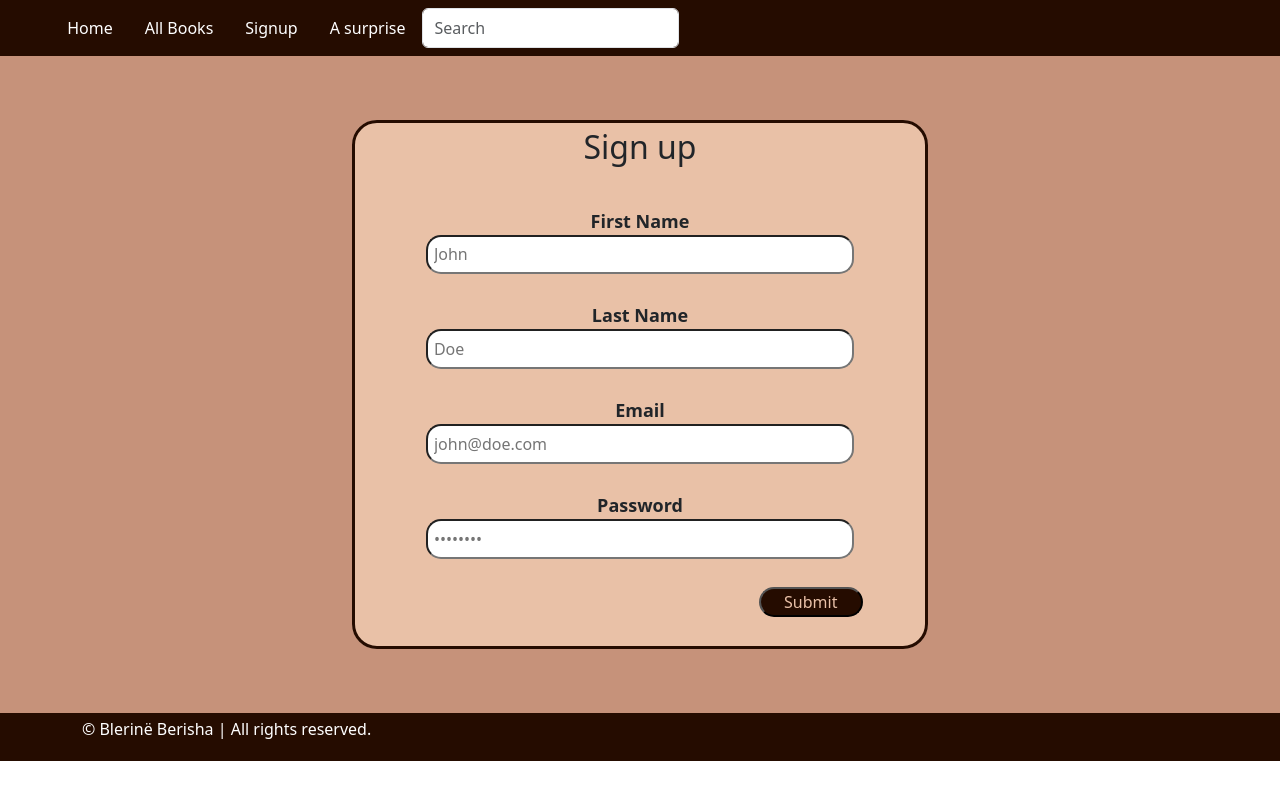
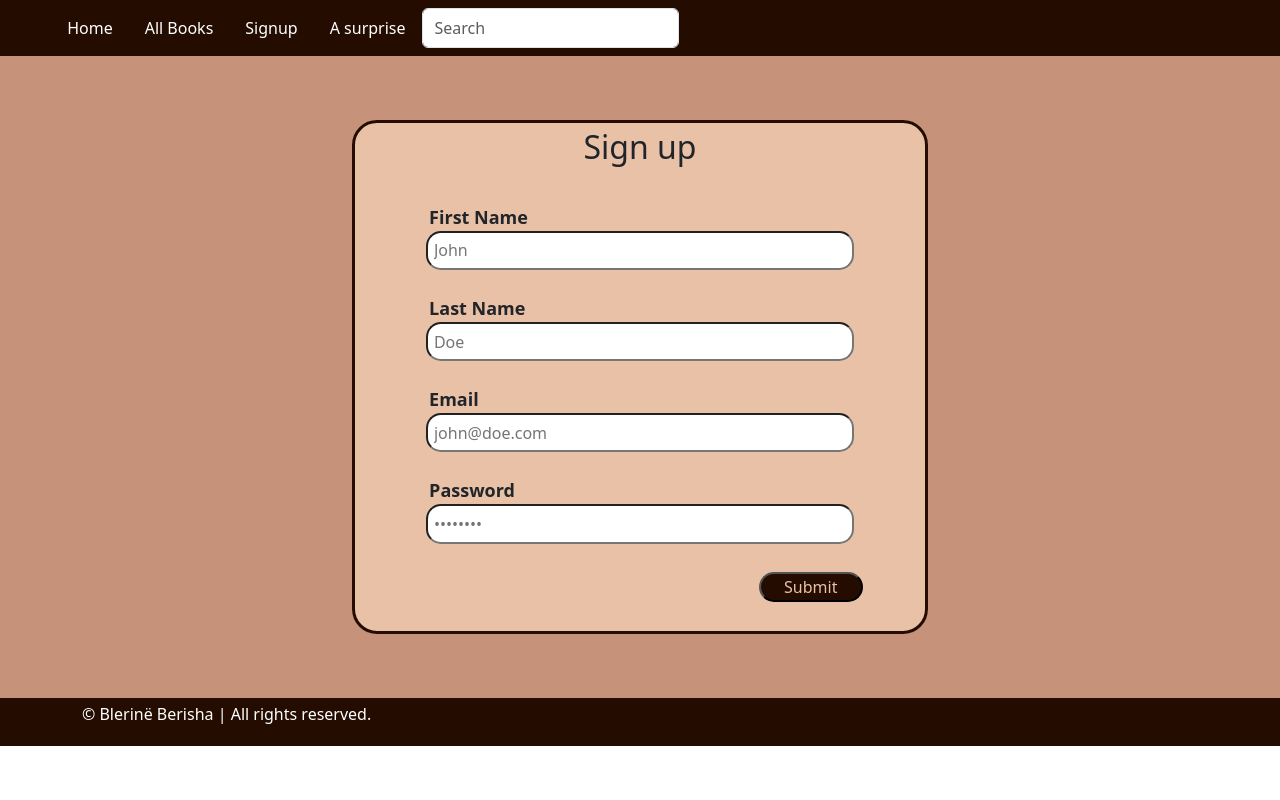
Before and after one commit to blerineberisha/bookshop, a React (Create React App) app in the folder shop/: page /signup in a window 1280 px wide. Built offline with nearby package versions, Linux system fonts and the light colour scheme; a web font is replaced by a local one.

Commit message:
changed form layout

```diff
--- a/shop/src/Form.css
+++ b/shop/src/Form.css
@@ -60,3 +60,8 @@ label {
 	margin-right: auto;
 	padding: 0.5%;
 }
+
+.inputLabel{
+	text-align: left;
+	margin-left: 13%;
+}
```
